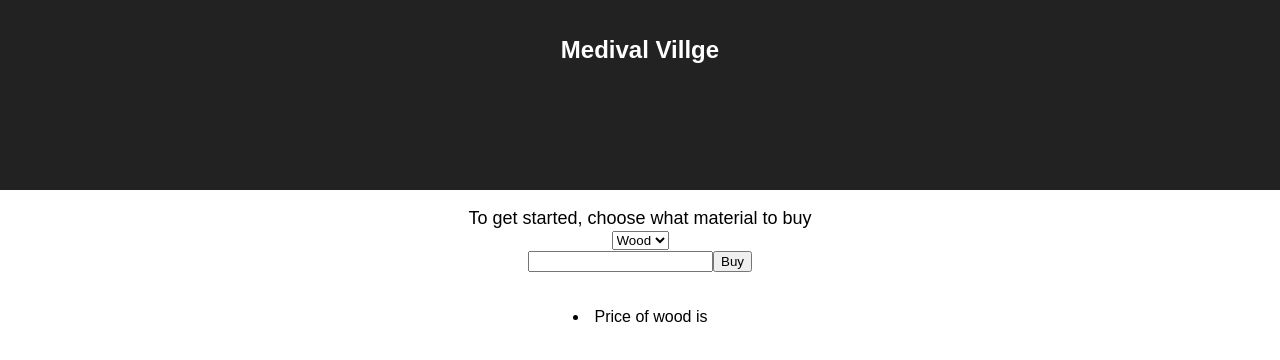
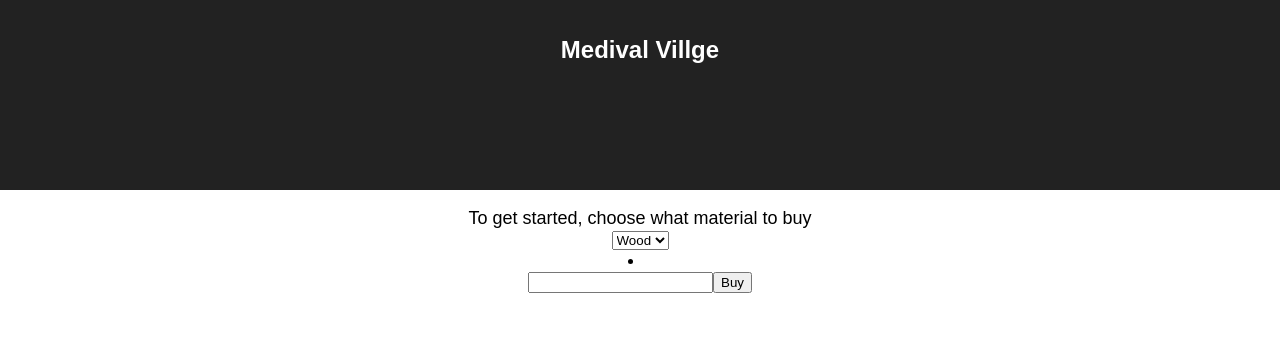
Before and after one commit to radovandelic/merchantjs, a React (Create React App) app: page / in a window 1280 px wide. Shown: the top 360 px of the page. Built offline with nearby package versions, Linux system fonts and the light colour scheme.

Commit message:
2 commit George

```diff
--- a/src/App.js
+++ b/src/App.js
@@ -1,5 +1,5 @@
 import React, { Component } from 'react';
-import { Button, Quantity, Materials, Handler } from './interface';
+import { Button, Quantity, Materials } from './interface';
 import './App.css';
 import { model } from './model';
 
@@ -30,10 +30,6 @@ class App extends Component {
           <Button />
         </p>
         <br />
-        <li>
-          {' '}
-          Price of {this.state.material} is <Handler />{' '}
-        </li>
       </div>
     );
   }
--- a/src/interface.jsx
+++ b/src/interface.jsx
@@ -1,10 +1,10 @@
 import React, { Component } from 'react';
-import { model } from './model';
+var model = require('./model');
 
 export class Materials extends Component {
   constructor(props) {
     super(props);
-
+    this.commodityCalc = this.commodityCalc.bind(this);
     this.handleChange = this.handleChange.bind(this);
   }
 
@@ -12,6 +12,12 @@ export class Materials extends Component {
     const material = e.target.value;
     this.props.onChange(material);
   }
+
+ commodityCalc(e){
+    const material = e.target.value;
+    model.getPrice(material);
+  }
+
 
     render() {
         return (
@@ -29,6 +35,10 @@ export class Materials extends Component {
                         Metal
           </option>
                 </select>
+         <li>
+         {this.commodityCalc}
+
+        </li>
 
             </div>
         );
@@ -50,15 +60,16 @@ export class Quantity extends Component {
     }
 }
 
-export class Handler extends Component {
+/*export class Handler extends Component {
     constructor(props) {
         super(props);
         this.commodityCalc = this.commodityCalc.bind(this);
     }
-    commodityCalc(props){
-        let commodity = this.props.material;
-        console.log(commodity)
-      return console.log(model.getPrice(commodity))
+    commodityCalc(e){
+        let value = e.target.value
+        console.log(this.props.onChange)
+
+      return console.log(model.getPrice(value))
 
 
     }
@@ -67,3 +78,4 @@ export class Handler extends Component {
         return (<div> {this.commodityCalc} </div>)
     }
 }
+*/
```
